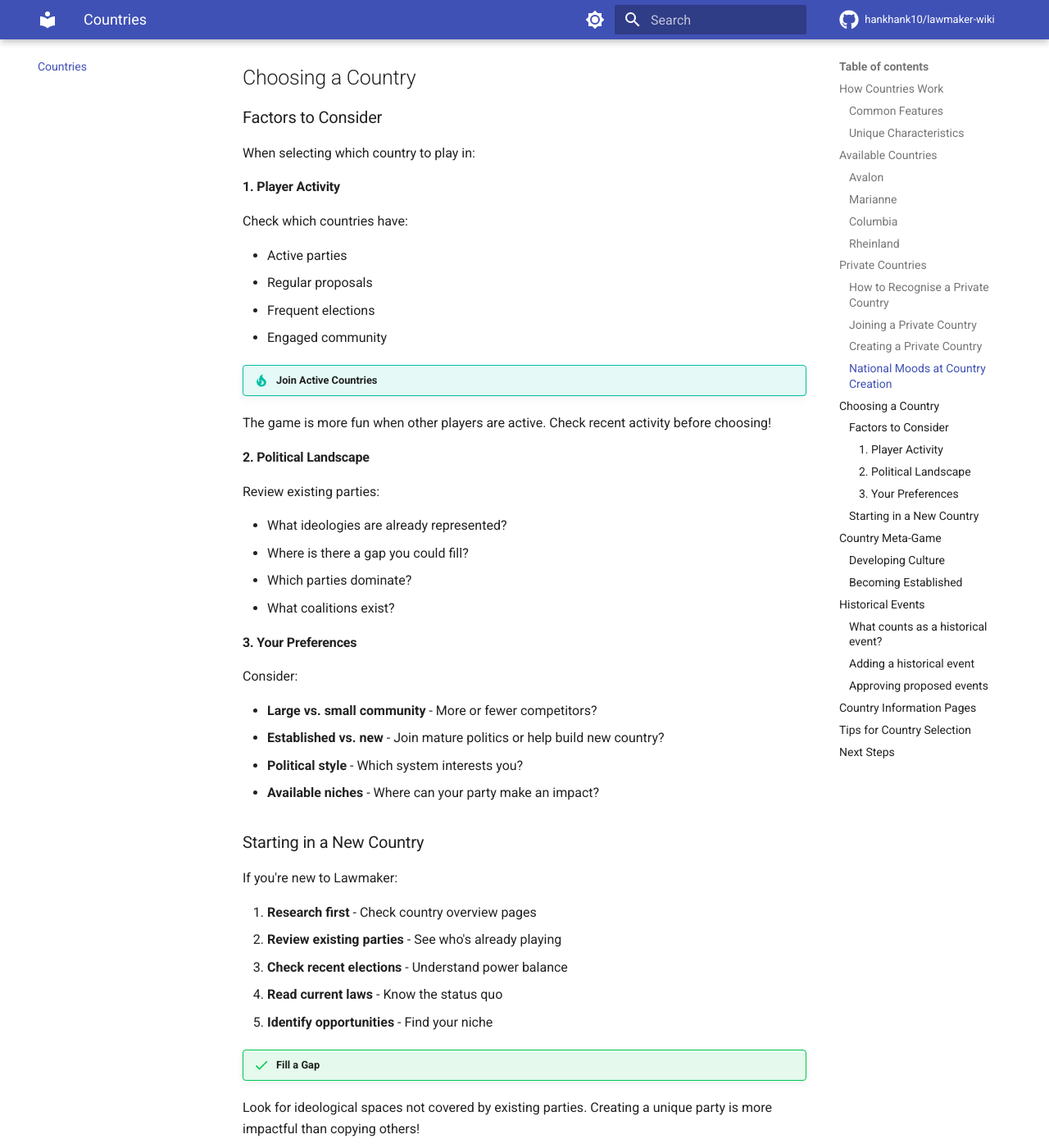
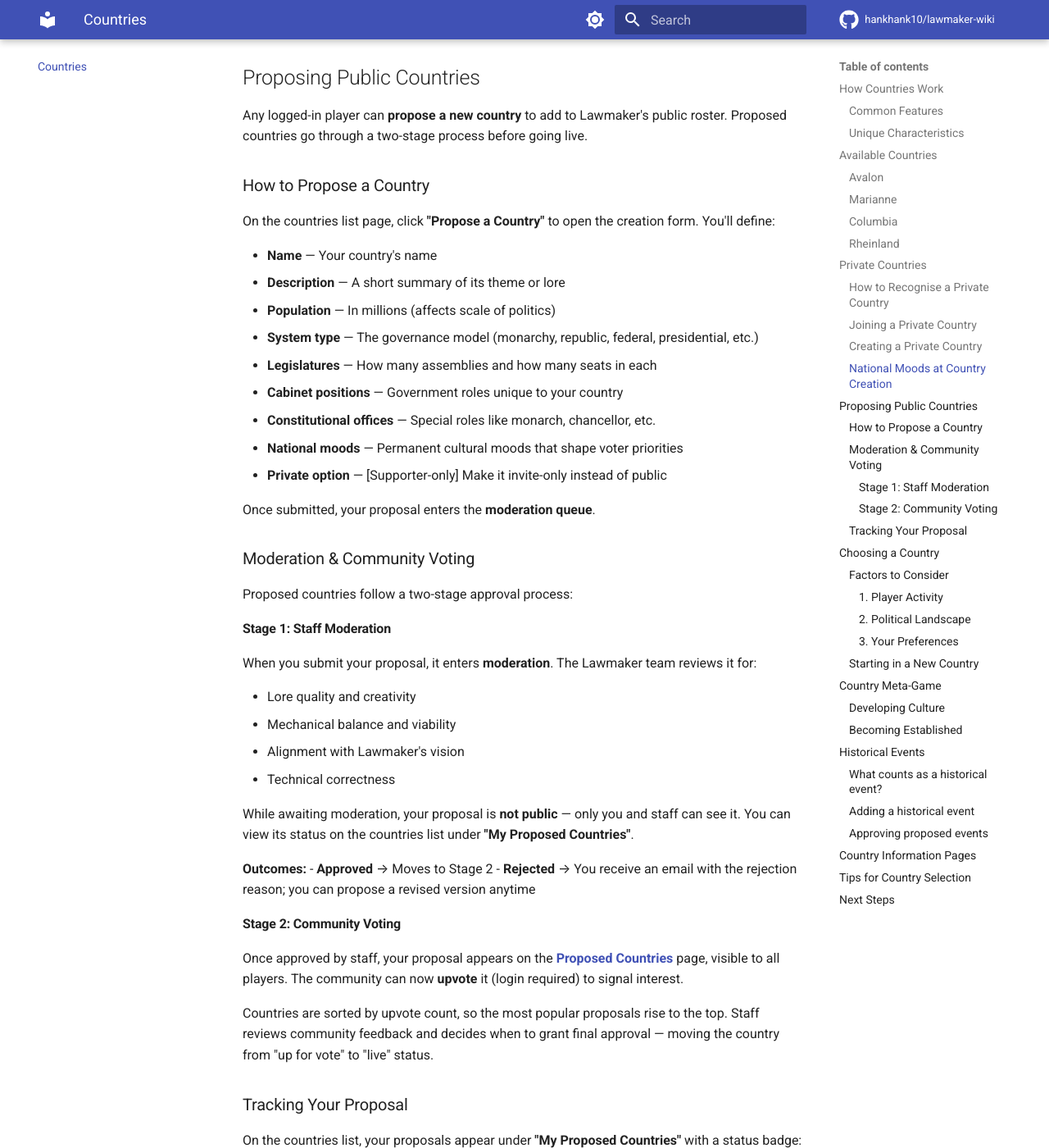
Before and after one commit to hankhank10/lawmaker-wiki, an MkDocs documentation site: the page built from docs/countries.md, in a window 1280 px wide and 1400 px high, scrolled down 3470 px. Shown: the whole window at 82% size. Built offline with MkDocs 1.6.1 and Material for MkDocs 9.7.7, drawn with Linux system fonts in a browser that asks for light colours; comment, search, counter and statistics services are not loaded; some of the changed text lies outside the part shown.

Commit message:
📝 Sync from private repo
Auto-synced from hankhank10/lawmaker/game-manual

```diff
--- a/docs/countries.md
+++ b/docs/countries.md
@@ -100,6 +100,62 @@ Learn more about how moods affect voters: [National Moods](gameplay/elections.md
 
 !!! info "Supporter Feature"
     The private country feature is available exclusively to Lawmaker supporters. Visit the [support page](../support) to find out how to become a supporter.
+
+## Proposing Public Countries
+
+Any logged-in player can **propose a new country** to add to Lawmaker's public roster. Proposed countries go through a two-stage process before going live.
+
+### How to Propose a Country
+
+On the countries list page, click **"Propose a Country"** to open the creation form. You'll define:
+
+- **Name** — Your country's name
+- **Description** — A short summary of its theme or lore
+- **Population** — In millions (affects scale of politics)
+- **System type** — The governance model (monarchy, republic, federal, presidential, etc.)
+- **Legislatures** — How many assemblies and how many seats in each
+- **Cabinet positions** — Government roles unique to your country
+- **Constitutional offices** — Special roles like monarch, chancellor, etc.
+- **National moods** — Permanent cultural moods that shape voter priorities
+- **Private option** — [Supporter-only] Make it invite-only instead of public
+
+Once submitted, your proposal enters the **moderation queue**.
+
+### Moderation & Community Voting
+
+Proposed countries follow a two-stage approval process:
+
+#### Stage 1: Staff Moderation
+
+When you submit your proposal, it enters **moderation**. The Lawmaker team reviews it for:
+
+- Lore quality and creativity
+- Mechanical balance and viability
+- Alignment with Lawmaker's vision
+- Technical correctness
+
+While awaiting moderation, your proposal is **not public** — only you and staff can see it. You can view its status on the countries list under **"My Proposed Countries"**.
+
+**Outcomes:**
+- **Approved** → Moves to Stage 2
+- **Rejected** → You receive an email with the rejection reason; you can propose a revised version anytime
+
+#### Stage 2: Community Voting
+
+Once approved by staff, your proposal appears on the **[Proposed Countries](./proposals)** page, visible to all players. The community can now **upvote** it (login required) to signal interest.
+
+Countries are sorted by upvote count, so the most popular proposals rise to the top. Staff reviews community feedback and decides when to grant final approval — moving the country from "up for vote" to "live" status.
+
+### Tracking Your Proposal
+
+On the countries list, your proposals appear under **"My Proposed Countries"** with a status badge:
+
+- **Awaiting moderation** — Staff is reviewing it (not yet public)
+- **Up for community vote** — Passed moderation; [see it on the proposals list](./proposals) where players can upvote it
+- **Rejected** — Did not pass moderation; check the email for the reason and feel free to propose a revised version
+
+!!! tip "Share Your Proposal"
+    Once your country is up for community voting, encourage your friends to upvote it! Countries with strong community support are prioritized for launch.
 
 ## Choosing a Country
 
```
